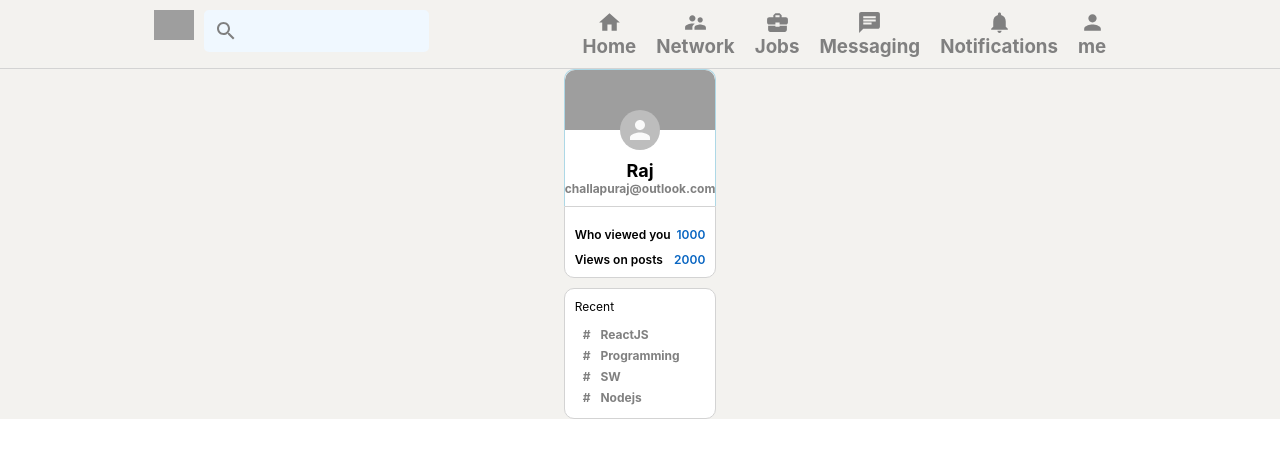
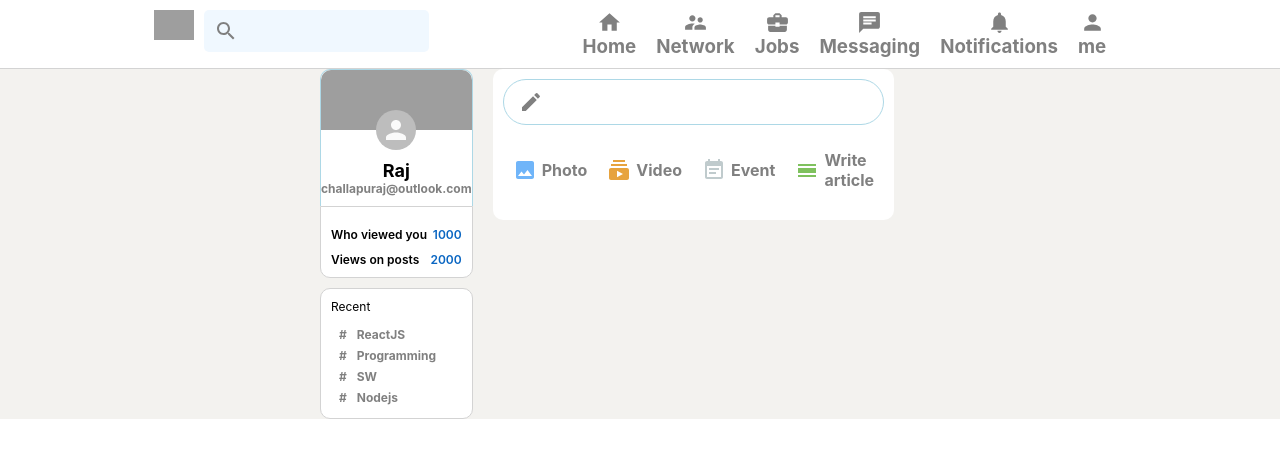
Before and after one commit to RajshekharChallapu/linkedinreplica, a React (Create React App) app: page / in a window 1280 px wide. Shown: the top 458 px of the page. Built offline with nearby package versions, Linux system fonts and the light colour scheme; grey boxes are pictures that could not be loaded.

Commit message:
Menu input options added

```diff
--- a/src/App.js
+++ b/src/App.js
@@ -1,4 +1,5 @@
 import './App.css';
+import Feed from './Feed';
 import Header from './Header'
 import Sidebar from './Sidebar'
 
@@ -12,7 +13,8 @@
       {/* App body */}
       <div className='app_body'>
         <Sidebar />
-         {/* Feed */}
+        {/* Feed */}
+        <Feed />
       {/* Widgets */}
         </div>
 
--- /dev/null
+++ b/src/Feed.css
@@ -0,0 +1,37 @@
+.feed{
+    flex:0.6;
+    margin: 0 20px;
+}
+.feed_inputContainer{
+    background-color: white;
+    padding: 10px;
+    padding-bottom: 20px;
+    border-radius: 10px;
+    margin-bottom: 20px;
+}
+.feed_input{
+    border:1px solid lightblue;
+    border-radius: 30px;
+    display:flex;
+    padding:10px;
+    color:gray;
+    padding-left:15px;
+}
+.feed_input > form{
+    display: flex;
+    width: 100%;
+}
+.feed_input >form >input{
+    border:none;
+    flex: 1;
+    margin-left: 10px;
+    outline-width:0;
+    font-weight: 600;
+}
+.feed_input >form >button{
+    display: none;
+}
+.feed_inputOptions{
+    display: flex;
+    justify-content: space-evenly;
+}
--- /dev/null
+++ b/src/Feed.js
@@ -0,0 +1,32 @@
+import React from 'react';
+import './Feed.css'
+import CreateIcon from '@material-ui/icons/Create';
+import InputOptions from './InputOptions'
+import ImageIcon from '@material-ui/icons/Image';
+import SubscriptionsIcon from '@material-ui/icons/Subscriptions';
+import EventNoteIcon from '@material-ui/icons/EventNote';
+import CalendarViewDayIcon from '@material-ui/icons/CalendarViewDay';
+
+function Feed() {
+    return (
+        <div className='feed'>
+            <div className='feed_inputContainer'>
+                <div className='feed_input'>
+                    <CreateIcon />
+                    <form>
+                        <input type="text" />
+                        <button type='submit'>Send</button>
+                    </form>
+                </div>
+                <div className='feed_inputOptions'>
+                    <InputOptions Icon={ImageIcon} title='Photo' color="#70B5F9" />
+                    <InputOptions Icon={SubscriptionsIcon} title='Video' color="#E7A33E" />
+                    <InputOptions Icon={EventNoteIcon} title='Event' color="#C0CBCD" />
+                    <InputOptions Icon={ CalendarViewDayIcon} title='Write article' color="#7FC15E"/>
+                </div>
+            </div>
+        </div>
+    )
+}
+
+export default Feed
--- a/src/Header.css
+++ b/src/Header.css
@@ -5,6 +5,7 @@
   justify-content: space-evenly;
   border-bottom: 0.1px solid lightgray;
   padding-top: 10px;
+  background-color:white ;
   padding-bottom: 10px;
   width: 100%;
   z-index: 999;
--- /dev/null
+++ b/src/InputOptions.css
@@ -0,0 +1,15 @@
+.inputOptions{
+    display: flex;
+    align-items: center;
+    margin-top: 15px;
+    color:gray;
+    padding:10px;
+    cursor:pointer;
+}
+.inputOptions:hover{
+    background-color: whitesmoke;
+    border-radius: 10px;
+}
+.inputOptions >h4 {
+    margin-left: 5px;
+}
--- /dev/null
+++ b/src/InputOptions.js
@@ -0,0 +1,13 @@
+import React from 'react'
+import './InputOptions.css'
+
+function InputOptions({Icon, title, color}) {
+    return (
+        <div className='inputOptions'>
+            <Icon style={{ color: color }} />
+            <h4>{ title }</h4>
+        </div>
+    )
+}
+
+export default InputOptions
```
